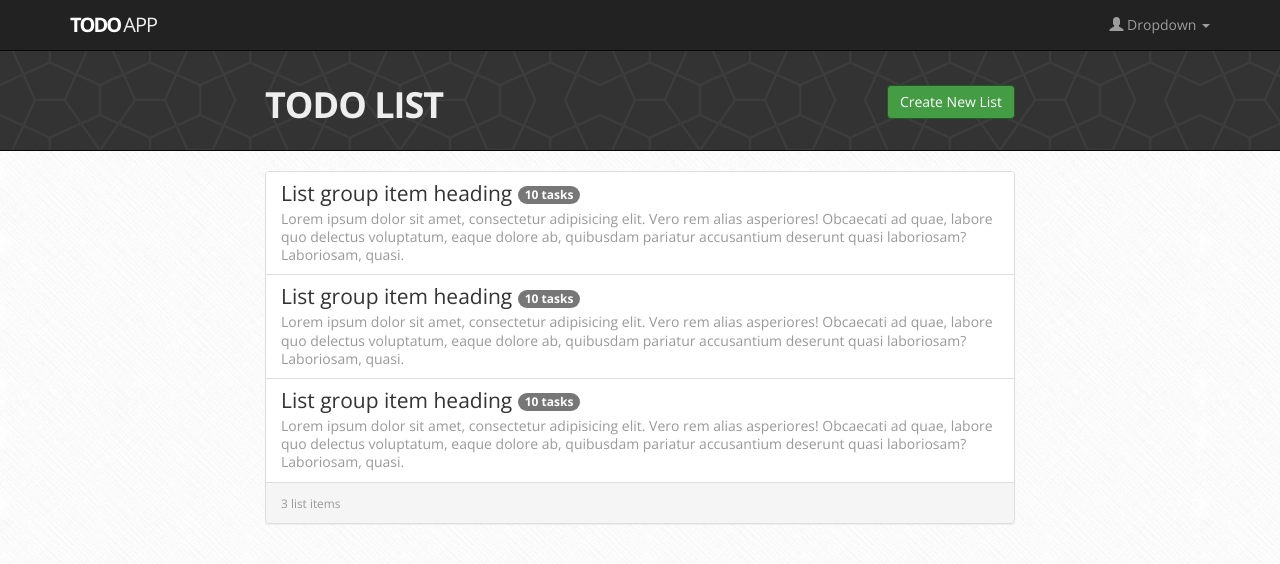
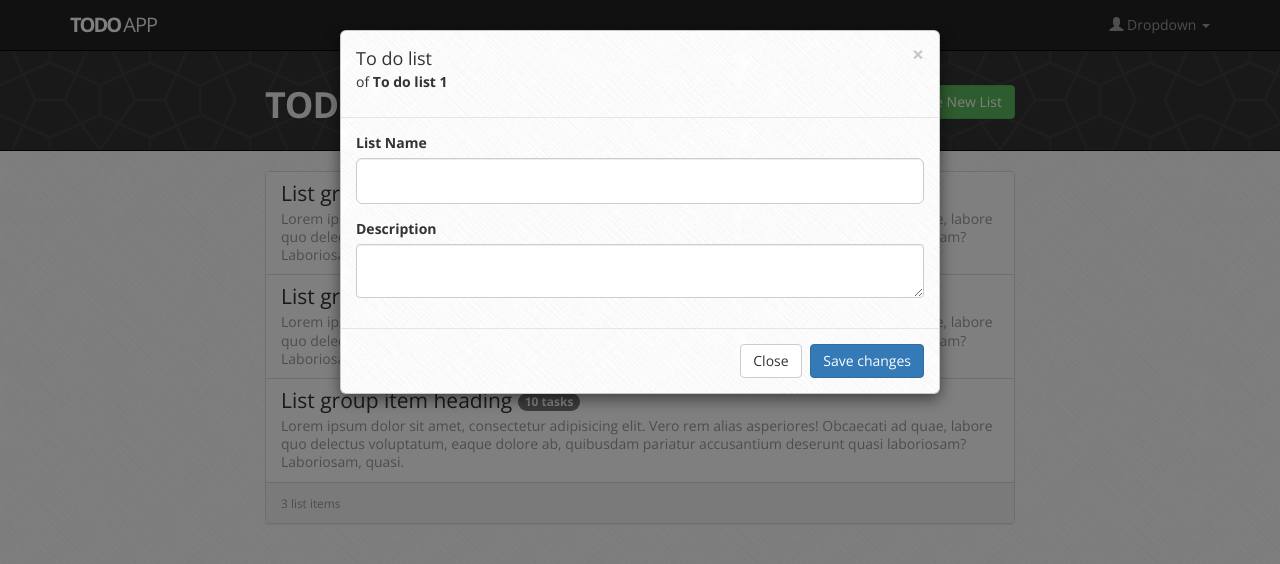
Before and after one commit to astadipati/todoapp_prototype, a plain HTML site: page index.html in a window 1280 px wide. Both pictures are taken after a click on the link "Create New List". Drawn offline with nearby package versions, Linux system fonts and the light colour scheme.

Commit message:
Create New List modal

```diff
--- a/css/custom.css
+++ b/css/custom.css
@@ -74,3 +74,9 @@ h1.header-title {
 .panel-footer small {
     color: #999;
 }
+
+
+/* Modal */
+.modal-content {
+    background: #f1f1f1 url('../img/body-bg.png');
+}
--- a/index.html
+++ b/index.html
@@ -63,7 +63,7 @@
                             <h1 class="header-title">Todo List</h1>
                         </div>
                         <div class="pull-right">
-                            <a href="#" class="btn btn-success">Create New List</a>
+                            <a href="#" class="btn btn-success show-todolist-modal">Create New List</a>
                         </div>
                     </div>
                 </div>
@@ -129,6 +129,34 @@
                     </div>
                 </div>
             </div>
+
+            <div class="modal fade" id="todolist-modal" tabindex="-1" role="dialog">
+              <div class="modal-dialog">
+                <div class="modal-content">
+                  <div class="modal-header">
+                    <button type="button" class="close" data-dismiss="modal" aria-label="Close"><span aria-hidden="true">&times;</span></button>
+                    <h4 class="modal-title">To do list</h4>
+                    <p>of <strong>To do list 1</strong></p>
+                  </div>
+                  <div class="modal-body">
+                    <form>
+                        <div class="form-group">
+                            <label for="" class="control-label">List Name</label>
+                            <input type="text" class="form-control input-lg">
+                        </div>
+                        <div class="form-group">
+                            <label for="" class="control-label">Description</label>
+                            <textarea rows="2" class="form-control"></textarea>
+                        </div>
+                    </form>
+                  </div>
+                  <div class="modal-footer">
+                    <button type="button" class="btn btn-default" data-dismiss="modal">Close</button>
+                    <button type="button" class="btn btn-primary">Save changes</button>
+                  </div>
+                </div><!-- /.modal-content -->
+              </div><!-- /.modal-dialog -->
+            </div><!-- /.modal -->
         </div>
     </div>
 
--- a/js/app.js
+++ b/js/app.js
@@ -0,0 +1,5 @@
+$('.show-todolist-modal').click(function(event) {
+    event.preventDefault();
+
+    $('#todolist-modal').modal('show');
+});
```
